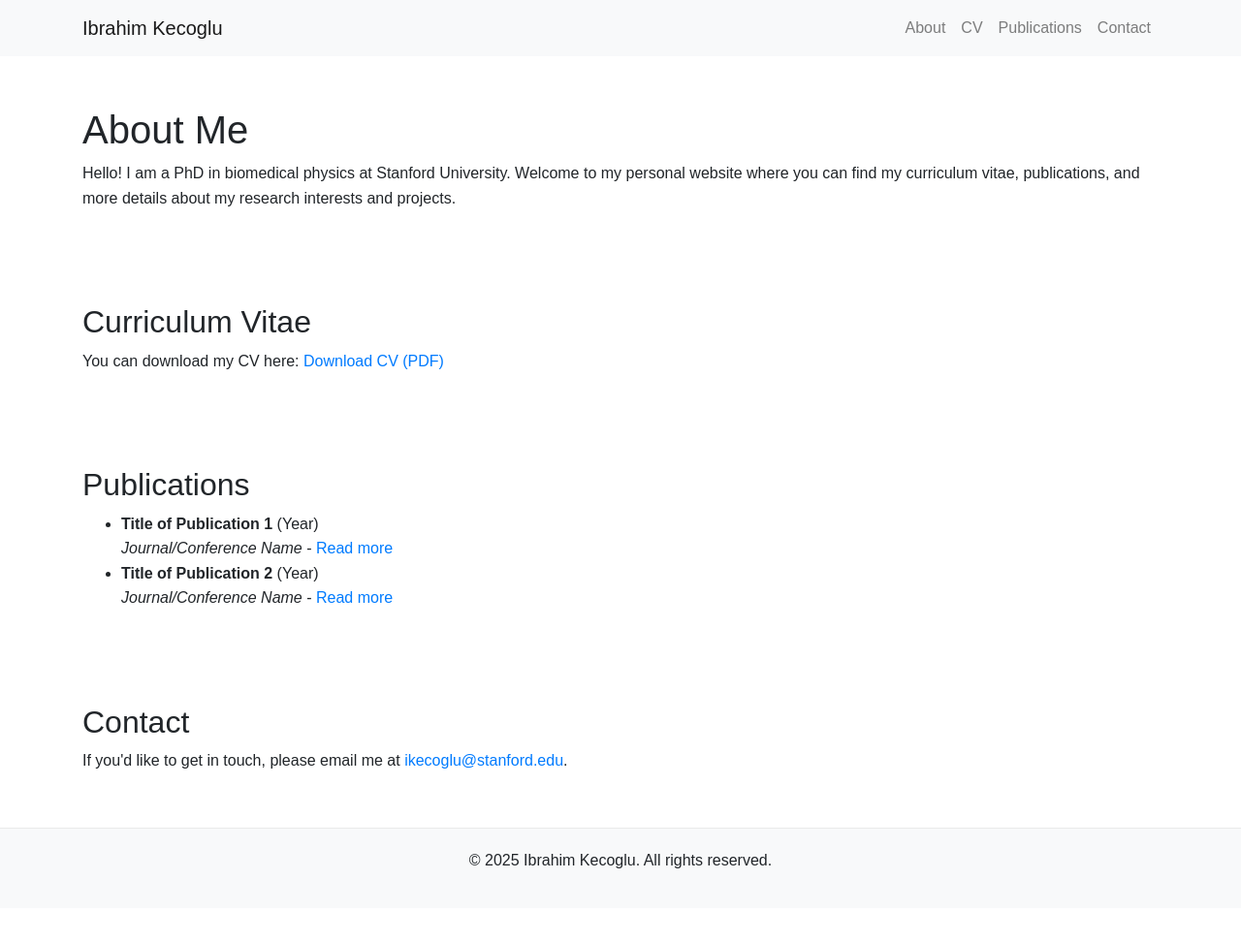
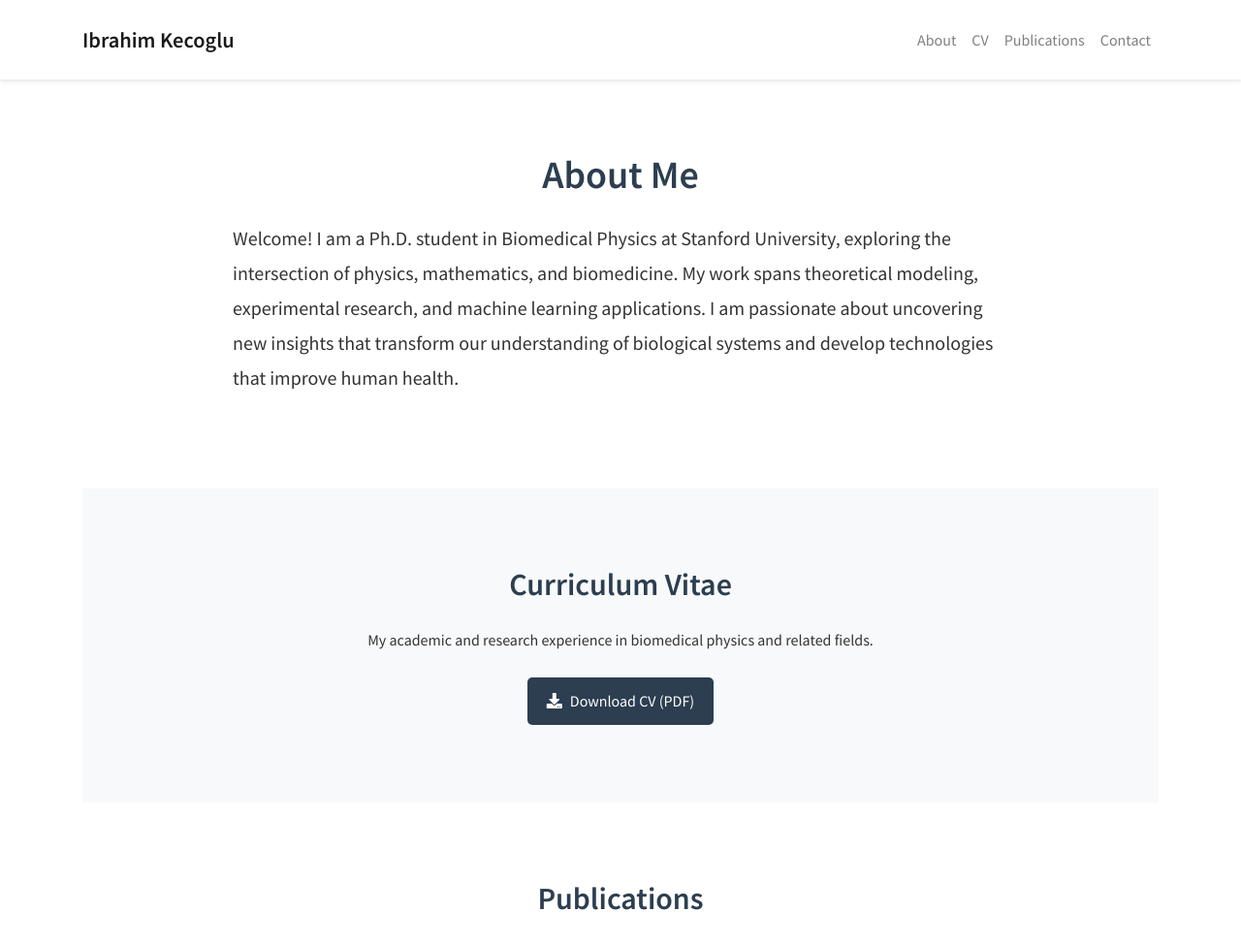
Before and after one commit to ikecoglu/ikecoglu.github.io, a plain HTML site: page index.html in a window 1280 px wide. Shown: the top 973 px of the page at 97% size. Before the commit the page ends 937 px from the top, so only its background shows below. Drawn offline with nearby package versions, Linux system fonts and the light colour scheme.

Commit message:
changed the format

```diff
--- a/index.html
+++ b/index.html
@@ -3,31 +3,84 @@
 <head>
   <meta charset="UTF-8">
   <meta name="viewport" content="width=device-width, initial-scale=1">
-  <title>[Your Name] - Personal Website</title>
+  <title>Ibrahim Kecoglu - Personal Website</title>
   <!-- Optionally include Bootstrap for styling -->
   <link rel="stylesheet" href="https://stackpath.bootstrapcdn.com/bootstrap/4.5.2/css/bootstrap.min.css">
   <style>
-    /* Custom CSS styles */
+    /* Professional styling */
     body {
-      font-family: Arial, sans-serif;
-      line-height: 1.6;
-      padding-top: 70px; /* Ensure content doesn't hide behind the navbar */
+      font-family: 'Source Sans Pro', Arial, sans-serif;
+      line-height: 1.8;
+      color: #333;
+      padding-top: 76px;
     }
+
+    .navbar {
+      box-shadow: 0 2px 4px rgba(0,0,0,0.1);
+      padding: 1rem 0;
+    }
+
+    .navbar-brand {
+      font-weight: 600;
+      font-size: 1.4rem;
+    }
+
     section {
-      padding: 40px 0;
+      padding: 80px 0;
     }
+
+    h1, h2 {
+      margin-bottom: 1.5rem;
+      font-weight: 600;
+      color: #2c3e50;
+    }
+
+    .about-content {
+      font-size: 1.2rem;
+      max-width: 800px;
+      margin: 0 auto;
+    }
+
+    .cv-download {
+      display: inline-block;
+      padding: 10px 20px;
+      background-color: #2c3e50;
+      color: white;
+      text-decoration: none;
+      border-radius: 5px;
+      transition: background-color 0.3s;
+    }
+
+    .cv-download:hover {
+      background-color: #34495e;
+      color: white;
+      text-decoration: none;
+    }
+
+    .publications-list li {
+      margin-bottom: 2rem;
+      padding-bottom: 1rem;
+      border-bottom: 1px solid #eee;
+    }
+
+    .contact-info {
+      background-color: #f8f9fa;
+      padding: 2rem;
+      border-radius: 8px;
+    }
+
     footer {
-      background-color: #f8f9fa;
-      padding: 20px 0;
-      text-align: center;
-      border-top: 1px solid #eaeaea;
+      background-color: #2c3e50;
+      color: white;
+      padding: 30px 0;
+      margin-top: 40px;
     }
   </style>
 </head>
 <body>
 
   <!-- Navigation Bar -->
-  <nav class="navbar navbar-expand-lg navbar-light bg-light fixed-top">
+  <nav class="navbar navbar-expand-lg navbar-light bg-white fixed-top">
     <div class="container">
       <a class="navbar-brand" href="#">Ibrahim Kecoglu</a>
       <button class="navbar-toggler" type="button" data-toggle="collapse" data-target="#navbarNav"
@@ -59,51 +112,62 @@
 
     <!-- About Section -->
     <section id="about">
-      <div class="row">
-        <div class="col">
-          <h1>About Me</h1>
-          <p>Hello! I am a PhD in biomedical physics at Stanford University. Welcome to my personal website where you can find my curriculum vitae, publications, and more details about my research interests and projects.</p>
+      <div class="row justify-content-center">
+        <div class="col-md-10">
+          <h1 class="text-center mb-4">About Me</h1>
+          <div class="about-content">
+            <p class="lead">Welcome! I am a Ph.D. student in Biomedical Physics at Stanford University, exploring the intersection of physics, mathematics, and biomedicine. My work spans theoretical modeling, experimental research, and machine learning applications. I am passionate about uncovering new insights that transform our understanding of biological systems and develop technologies that improve human health.</p>
+          </div>
         </div>
       </div>
     </section>
 
     <!-- CV Section -->
-    <section id="cv">
-      <div class="row">
-        <div class="col">
+    <section id="cv" class="bg-light">
+      <div class="row justify-content-center">
+        <div class="col-md-10 text-center">
           <h2>Curriculum Vitae</h2>
-          <p>You can download my CV here: <a href="CV.pdf" target="_blank">Download CV (PDF)</a></p>
-          <!-- Alternatively, you can embed a summary or interactive CV here -->
+          <p class="mb-4">My academic and research experience in biomedical physics and related fields.</p>
+          <a href="CV.pdf" target="_blank" class="cv-download">
+            <i class="fas fa-download mr-2"></i>Download CV (PDF)
+          </a>
         </div>
       </div>
     </section>
 
     <!-- Publications Section -->
     <section id="publications">
-      <div class="row">
-        <div class="col">
-          <h2>Publications</h2>
-          <ul>
-            <li>
-              <strong>Title of Publication 1</strong> (Year)<br>
-              <em>Journal/Conference Name</em> - <a href="https://link-to-publication1.com" target="_blank">Read more</a>
-            </li>
-            <li>
-              <strong>Title of Publication 2</strong> (Year)<br>
-              <em>Journal/Conference Name</em> - <a href="https://link-to-publication2.com" target="_blank">Read more</a>
-            </li>
-            <!-- Add more publications as needed -->
-          </ul>
+      <div class="row justify-content-center">
+        <div class="col-md-10">
+          <h2 class="text-center mb-4">Publications</h2>
+          <div id="publications-list" class="publications-list">
+            <!-- Publications are dynamically inserted here -->
+          </div>
         </div>
       </div>
     </section>
 
     <!-- Contact Section -->
-    <section id="contact">
-      <div class="row">
-        <div class="col">
-          <h2>Contact</h2>
-          <p>If you'd like to get in touch, please email me at <a href="mailto:ikecoglu@stanford.edu">ikecoglu@stanford.edu</a>.</p>
+    <section id="contact" class="bg-light">
+      <div class="row justify-content-center">
+        <div class="col-md-10">
+          <h2 class="text-center mb-4">Contact</h2>
+          <div class="contact-info text-center">
+            <p class="mb-3">I'm always interested in collaborating on research projects and discussing new opportunities.</p>
+            <p class="mb-2">
+              <strong>Email:</strong>
+              <a href="mailto:ikecoglu@stanford.edu">ikecoglu@stanford.edu</a>
+            </p>
+            <p class="mb-2">
+              <strong>Location:</strong> Stanford University, California
+            </p>
+            <div class="mt-4">
+              <!-- Add your social/professional links -->
+              <a href="https://www.linkedin.com/in/ibrahimkecoglu/" target="_blank" class="btn btn-outline-dark mx-2">LinkedIn</a>
+              <a href="https://github.com/ikecoglu" target="_blank" class="btn btn-outline-dark mx-2">GitHub</a>
+              <a href="https://scholar.google.com/citations?user=ltzLUjEAAAAJ&hl=en&inst=5746887945952177237&oi=ao" target="_blank" class="btn btn-outline-dark mx-2">Google Scholar</a>
+            </div>
+          </div>
         </div>
       </div>
     </section>
@@ -113,7 +177,14 @@
   <!-- Footer -->
   <footer>
     <div class="container">
-      <p>&copy; 2025 Ibrahim Kecoglu. All rights reserved.</p>
+      <div class="row">
+        <div class="col-md-6 text-center text-md-left">
+          <p>&copy; 2024 Ibrahim Kecoglu</p>
+        </div>
+        <div class="col-md-6 text-center text-md-right">
+          <p>Stanford University</p>
+        </div>
+      </div>
     </div>
   </footer>
 
@@ -121,5 +192,9 @@
   <!-- jQuery and Bootstrap JS -->
   <script src="https://code.jquery.com/jquery-3.5.1.slim.min.js"></script>
   <script src="https://cdn.jsdelivr.net/npm/bootstrap@4.5.2/dist/js/bootstrap.bundle.min.js"></script>
+  <!-- Add Font Awesome for icons -->
+  <link rel="stylesheet" href="https://cdnjs.cloudflare.com/ajax/libs/font-awesome/5.15.4/css/all.min.css">
+  <!-- Add Google Font -->
+  <link href="https://fonts.googleapis.com/css2?family=Source+Sans+Pro:wght@400;600&display=swap" rel="stylesheet">
 </body>
 </html>
```
